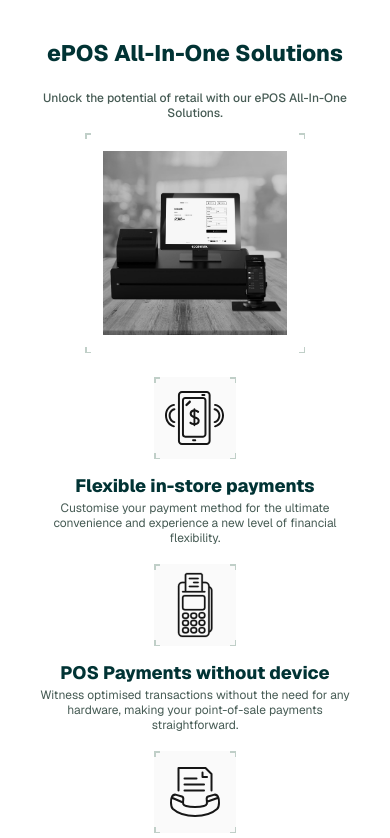
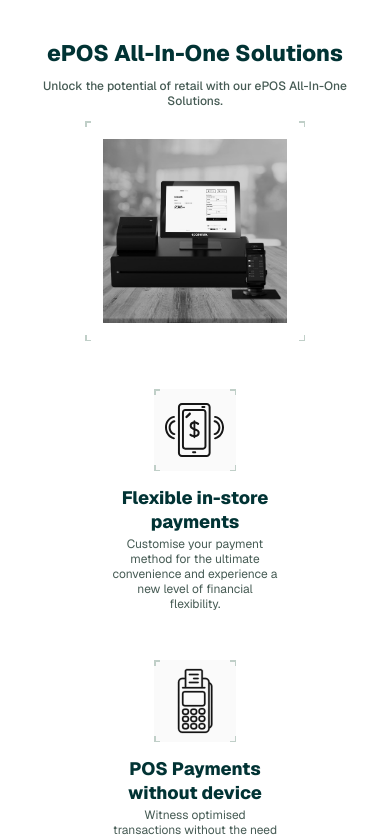
Before and after one commit to arshaan-abh/payments-landing, a Next.js app: page / in a window 390 px wide. Shown: the part 1660-2498 px from the top of the page. Built offline with nearby package versions, Linux system fonts and the light colour scheme.

Commit message:
Redesign responsive

```diff
--- a/app/_components/features-two/index.tsx
+++ b/app/_components/features-two/index.tsx
@@ -21,7 +21,7 @@ function FeatureTwo() {
 	return (
 		<div className="flex h-full w-full flex-col items-center px-10 lg:px-20 xl:max-w-screen-1.5xl xl:px-30">
 			<div className="min-h-[1rem] grow" />
-			<div className="flex flex-col items-center gap-x-16 gap-y-8 sm:w-2/3 lg:w-auto xl:flex-row">
+			<div className="flex flex-col items-center gap-x-16 gap-y-4 lg:w-auto xl:flex-row">
 				<div className="relative flex flex-col text-center xl:w-2/5 xl:text-start">
 					<div className="text-3xl font-extrabold text-primary-950">
 						ePOS All-In-One Solutions
@@ -64,14 +64,14 @@ function FeatureTwo() {
 				</div>
 			</div>
 			<div className="min-h-[1rem] grow" />
-			<div className="flex flex-col items-center gap-x-16 gap-y-8 sm:w-2/3 lg:w-auto lg:flex-row">
+			<div className="flex w-auto flex-col items-center gap-16 sm:flex-row">
 				<div
 					style={{
 						transform: `translateX(calc(${
 							1 - (isMobile ? 1 : isIntersecting)
 						} * -100%))`,
 					}}
-					className="flex w-2/3 items-center sm:w-full lg:w-2/5"
+					className="flex w-full items-center xs:w-2/3 sm:hidden sm:w-2/3 lg:flex lg:w-2/5"
 				>
 					<GridBorderComponent>
 						<Image
@@ -87,7 +87,7 @@ function FeatureTwo() {
 							1 - (isMobile ? 1 : isIntersecting)
 						} * 100%))`,
 					}}
-					className="flex flex-col justify-between gap-6 lg:w-3/5"
+					className="flex w-full flex-col justify-between gap-x-6 gap-y-16 xs:w-1/2 sm:w-full lg:w-3/5"
 				>
 					<Card
 						image={smallPictureOne}
```
